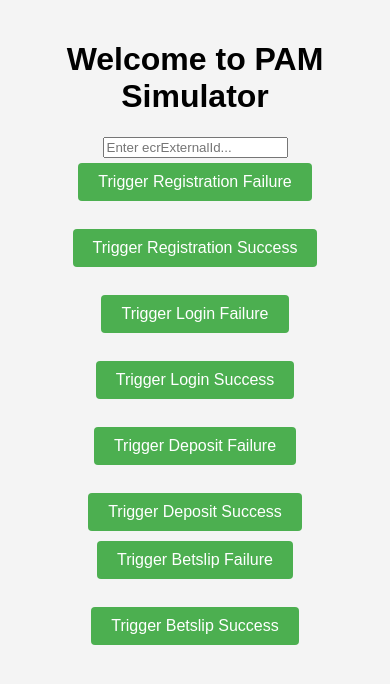
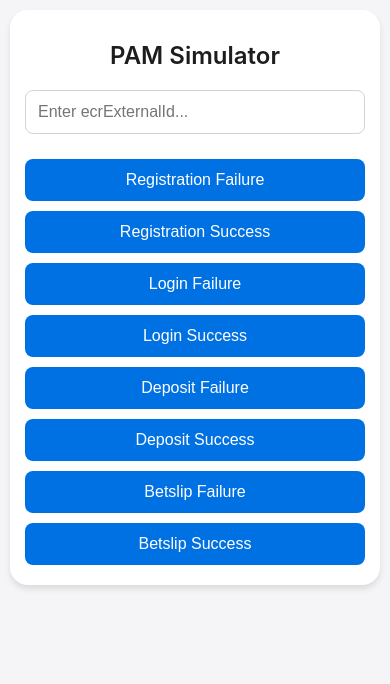
Before and after one commit to rahulkambledazn/rahulkambledazn.github.io, a plain HTML site: page index.html in a window 390 px wide. Drawn offline with Linux system fonts and the light colour scheme.

Commit message:
addedn css

```diff
--- a/index.html
+++ b/index.html
@@ -6,25 +6,78 @@
 <title>PAM Simulator</title>
 <style>
     body {
-        font-family: Arial, sans-serif;
-        background-color: #f4f4f4;
+        font-family: -apple-system, BlinkMacSystemFont, 'Segoe UI', Roboto, Helvetica, Arial, sans-serif;
+        background-color: #f5f5f7;
         margin: 0;
         padding: 20px;
         text-align: center;
+        color: #1d1d1f;
+    }
+    h1 {
+        font-size: 28px;
+        font-weight: 600;
+        margin-bottom: 20px;
+    }
+    .container {
+        max-width: 100%;
+        margin: 0 auto;
+        background-color: #ffffff;
+        border-radius: 18px;
+        padding: 20px;
+        box-shadow: 0 4px 6px rgba(0, 0, 0, 0.1);
+    }
+    input[type="text"] {
+        width: 100%;
+        padding: 12px;
+        margin-bottom: 20px;
+        border: 1px solid #d2d2d7;
+        border-radius: 8px;
+        font-size: 16px;
+        outline: none;
+        transition: border-color 0.3s;
+        box-sizing: border-box;
+    }
+    input[type="text"]:focus {
+        border-color: #0071e3;
     }
     button {
-        padding: 10px 20px;
+        padding: 12px 20px;
         font-size: 16px;
         cursor: pointer;
         margin: 5px;
-        background-color: #4CAF50;
+        background-color: #0071e3;
         color: white;
         border: none;
-        border-radius: 4px;
-        transition: background-color 0.3s;
+        border-radius: 8px;
+        transition: background-color 0.3s, transform 0.1s;
+        width: calc(50% - 10px);
     }
     button:hover {
-        background-color: #45a049;
+        background-color: #0077ed;
+    }
+    button:active {
+        transform: scale(0.98);
+    }
+    .button-group {
+        display: flex;
+        flex-wrap: wrap;
+        justify-content: space-between;
+    }
+
+    @media (max-width: 600px) {
+        body {
+            padding: 10px;
+        }
+        h1 {
+            font-size: 24px;
+        }
+        .container {
+            padding: 15px;
+        }
+        button {
+            width: 100%;
+            margin: 5px 0;
+        }
     }
 </style>
 <script>
@@ -143,20 +196,19 @@ function performButtonAction(action) {
     </script>
 </head>
 <body>
-
-<h1>Welcome to PAM Simulator</h1>
-
-<div class="column">
+<div class="container">
+    <h1>PAM Simulator</h1>
     <input type="text" id="input1" placeholder="Enter ecrExternalId...">
+    <div class="button-group">
+        <button onclick="performButtonAction('Registration Failure')">Registration Failure</button>
+        <button onclick="performButtonAction('Registration Success')">Registration Success</button>
+        <button onclick="performButtonAction('Login Failure')">Login Failure</button>
+        <button onclick="performButtonAction('Login Success')">Login Success</button>
+        <button onclick="performButtonAction('Deposit Failure')">Deposit Failure</button>
+        <button onclick="performButtonAction('Deposit Success')">Deposit Success</button>
+        <button onclick="performButtonAction('Betslip Failure')">Betslip Failure</button>
+        <button onclick="performButtonAction('Betslip Success')">Betslip Success</button>
     </div>
-
-<button onclick="performButtonAction('Registration Failure')">Trigger Registration Failure</button><br><br>
-<button onclick="performButtonAction('Registration Success')">Trigger Registration Success</button><br><br>
-<button onclick="performButtonAction('Login Failure')">Trigger Login Failure</button><br><br>
-<button onclick="performButtonAction('Login Success')">Trigger Login Success</button><br><br>
-<button onclick="performButtonAction('Deposit Failure')">Trigger Deposit Failure</button><br><br>
-<button onclick="performButtonAction('Deposit Success')">Trigger Deposit Success</button>
-<button onclick="performButtonAction('Betslip Failure')">Trigger Betslip Failure</button><br><br>
-<button onclick="performButtonAction('Betslip Success')">Trigger Betslip Success</button>
+</div>
 </body>
 </html>
```
Also changed, not shown: index5.html (added, +162 -0 lines). Lines whose indentation alone changed are shown as unchanged.
